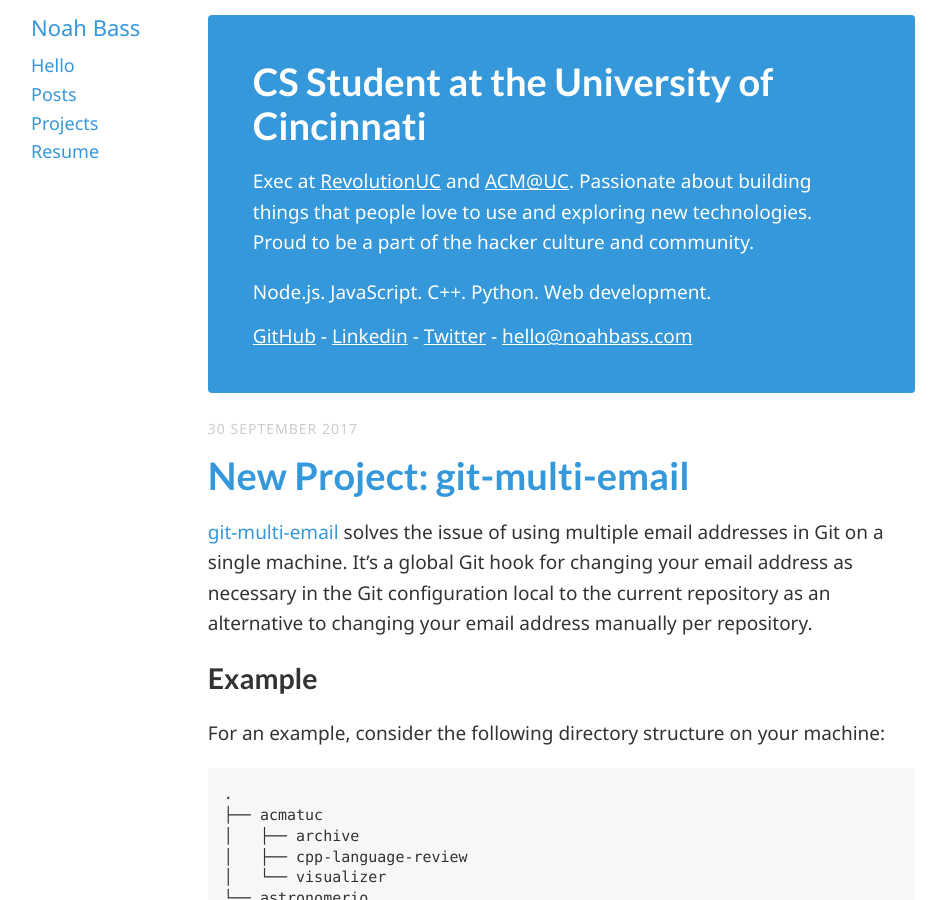
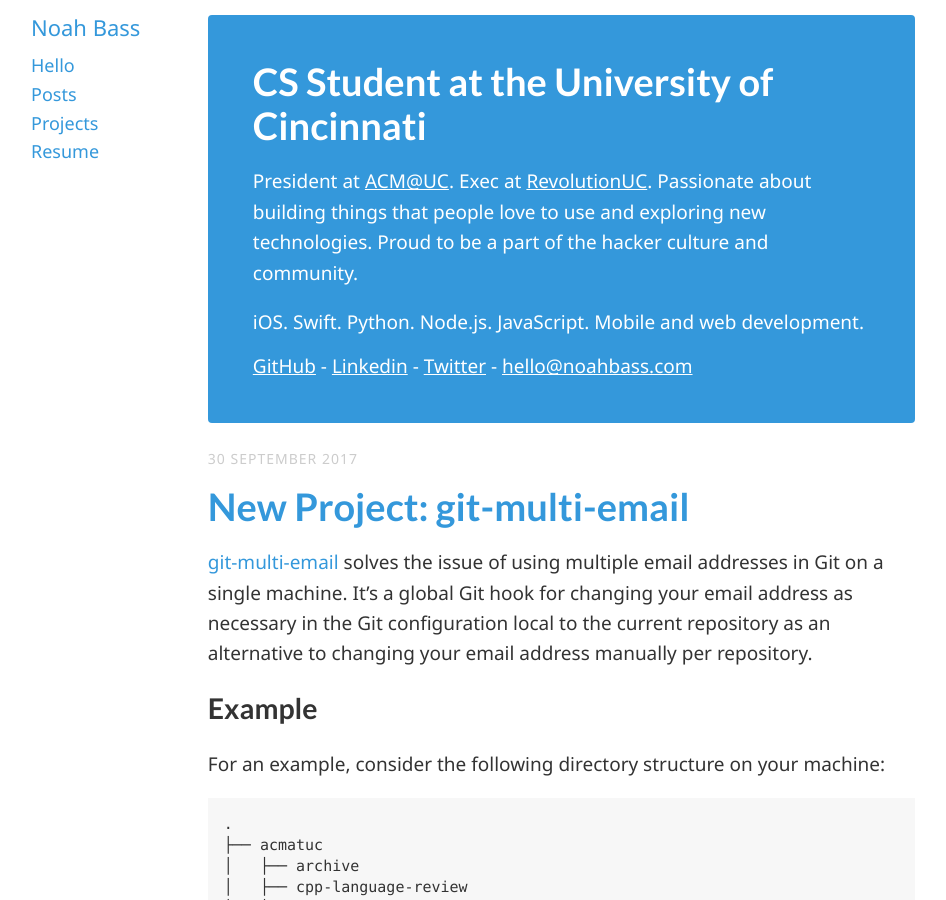
Before and after one commit to noahbass/noahbass.github.com, a Jekyll site: the page built from index.html, in a window 1280 px wide and 900 px high. Shown: the whole window, without its empty margins (167-1113 px from the left). Built offline with Jekyll 4.4.1, drawn with Linux system fonts in a browser that asks for light colours; part of the change alters nothing that is shown.

```diff
--- a/_config.yml
+++ b/_config.yml
@@ -1,6 +1,11 @@
+title: Noah Bass
+description: CS student at the University of Cincinnati. Swift. JavaScript. Node.js. Python. Mobile and web. www lover.
+
+author:
+    name: Noah Bass
+    email: noah@noahbass.com
+
 meta:
-    title: Noah Bass
-    description: CS student at the University of Cincinnati. Full stack web developer. JavaScript. Node.js. C++. www lover.
     ga: UA-41393710-1
 
 url: http://noahbass.com
--- a/_includes/head.html
+++ b/_includes/head.html
@@ -3,8 +3,8 @@
     <head>
         <meta charset="utf-8">
         <meta http-equiv="x-ua-compatible" content="ie=edge">
-        <title>{% if page.title %} {{ page.title }} - {{ site.meta.title }} {% else %}{{ site.meta.title }} - CS Student at the University of Cincinnati{% endif %}</title>
-        <meta name="description" content="{% if page.description %}{{ page.description }}{% elsif page.excerpt %}{{ page.excerpt | strip_html }}{% else %}{{ site.meta.description }}{% endif %}">
+        <title>{% if page.title %}{{ page.title }} - {{ site.title }}{% else %}{{ site.title }} - CS Student at the University of Cincinnati{% endif %}</title>
+        <meta name="description" content="{% if page.description %}{{ page.description }}{% elsif page.excerpt %}{{ page.excerpt | strip_html }}{% else %}{{ site.description }}{% endif %}">
 
         {% include meta.html %}
 
--- a/_includes/meta.html
+++ b/_includes/meta.html
@@ -8,7 +8,7 @@
 <meta property="og:url" content="http://noahbass.com/">
 <meta property="og:site_name" content="Noah Bass">
 <meta property="og:type" content="website">
-<meta property="og:description" content="{% if page.description %}{{ page.description }}{% elsif page.excerpt %}{{ page.excerpt | strip_html }}{% else %}{{ site.meta.description }}{% endif %}">
+<meta property="og:description" content="{% if page.description %}{{ page.description }}{% elsif page.excerpt %}{{ page.excerpt | strip_html }}{% else %}{{ site.description }}{% endif %}">
 {% if page.path contains '_posts' %}
     {% if page.img %}
         <meta property="og:image" content="{{ page.img }}">
@@ -20,7 +20,7 @@
 <meta name="twitter:domain" content="noahbass.com">
 <meta name="twitter:creator" content="@{{ site.social.twitter }}">
 <meta name="twitter:title" content="{{ page.title }}">
-<meta name="twitter:description" content="{% if page.description %}{{ page.description }}{% elsif page.excerpt %}{{ page.excerpt | strip_html }}{% else %}{{ site.meta.description }}{% endif %}">
+<meta name="twitter:description" content="{% if page.description %}{{ page.description }}{% elsif page.excerpt %}{{ page.excerpt | strip_html }}{% else %}{{ site.description }}{% endif %}">
 {% if page.path contains '_posts' %}
     {% if page.img %}
         <meta name="twitter:image:src" content="{{ page.img }}">
--- a/index.html
+++ b/index.html
@@ -9,9 +9,9 @@ group: "navigation"
     <h1 class="hero__header">CS Student at the University of Cincinnati</h1>
 
     <div class="hero__content">
-        <p>Exec at <a href="http://revolutionuc.com/" target="_blank">RevolutionUC</a> and <a href="http://acmatuc.org/" target="_blank">ACM@UC</a>. Passionate about building things that people love to use and exploring new technologies. Proud to be a part of the hacker culture and community.</p>
+        <p>President at <a href="http://acmatuc.org/" target="_blank">ACM@UC</a>. Exec at <a href="http://revolutionuc.com/" target="_blank">RevolutionUC</a>. Passionate about building things that people love to use and exploring new technologies. Proud to be a part of the hacker culture and community.</p>
 
-        <p>Node.js. JavaScript. C++. Python. Web development.</p>
+        <p>iOS. Swift. Python. Node.js. JavaScript. Mobile and web development.</p>
 
         <ul class="list-inline">
             <li><a href="https://github.com/{{ site.social.github }}">GitHub</a></li> -
```
